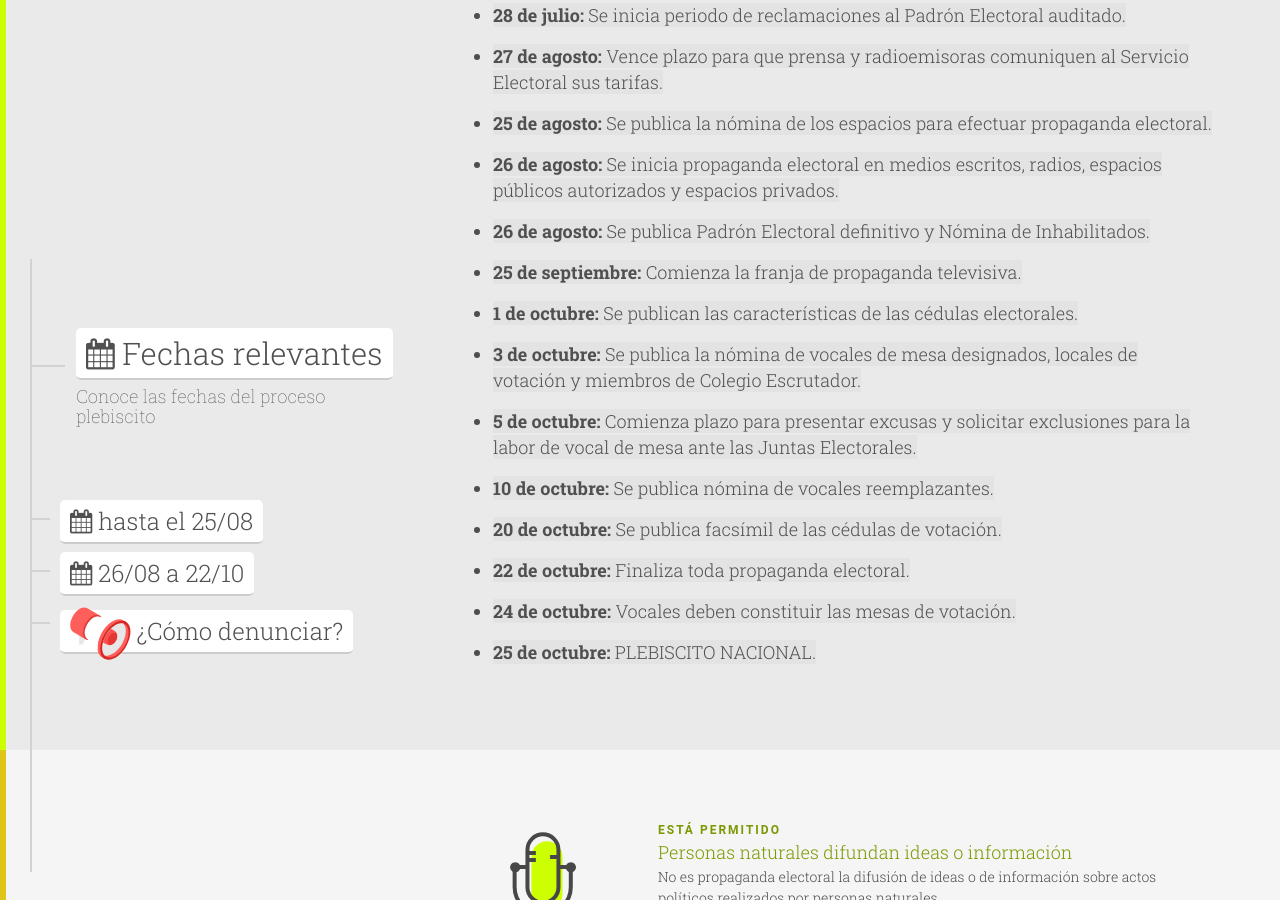
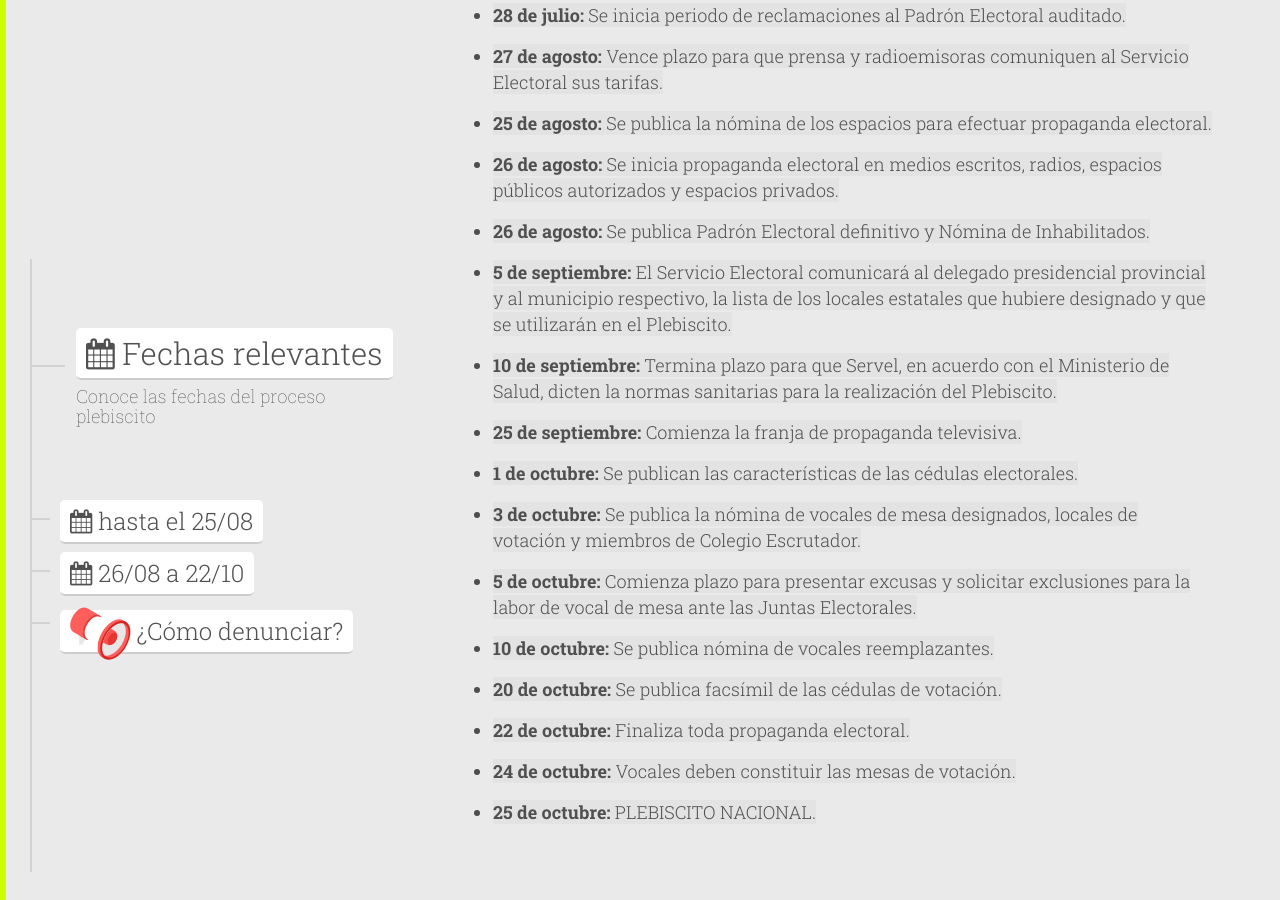
Before and after one commit to ciudadanointeligente/semaforo-electoral, a Jekyll site: the page built from index.html, in a window 1280 px wide and 900 px high, scrolled down 1170 px. Built offline with Jekyll 4.4.1, drawn with Linux system fonts in a browser that asks for light colours; nearby versions of some CDN libraries.

Commit message:
actualizadainfosemaforoservel

```diff
--- a/_includes/fechasrelevantes.html
+++ b/_includes/fechasrelevantes.html
@@ -27,6 +27,12 @@
         </li>
         <li>
           <h4><mark>26 de agosto: <span class="light">Se publica Padrón Electoral definitivo y Nómina de Inhabilitados.</mark> </h4>
+        </li>
+        <li>
+          <h4><mark>5 de septiembre: <span class="light">El Servicio Electoral comunicará al delegado presidencial provincial y al municipio respectivo, la lista de los locales estatales que hubiere designado y que se utilizarán en el Plebiscito.</mark> </h4>
+        </li>
+        <li>
+          <h4><mark>10 de septiembre: <span class="light">Termina plazo para que Servel, en acuerdo con el Ministerio de Salud, dicten la normas sanitarias para la realización del Plebiscito.</mark> </h4>
         </li>
         <li>
           <h4><mark>25 de septiembre: <span class="light">Comienza la franja de propaganda televisiva.</mark> </h4>
```
